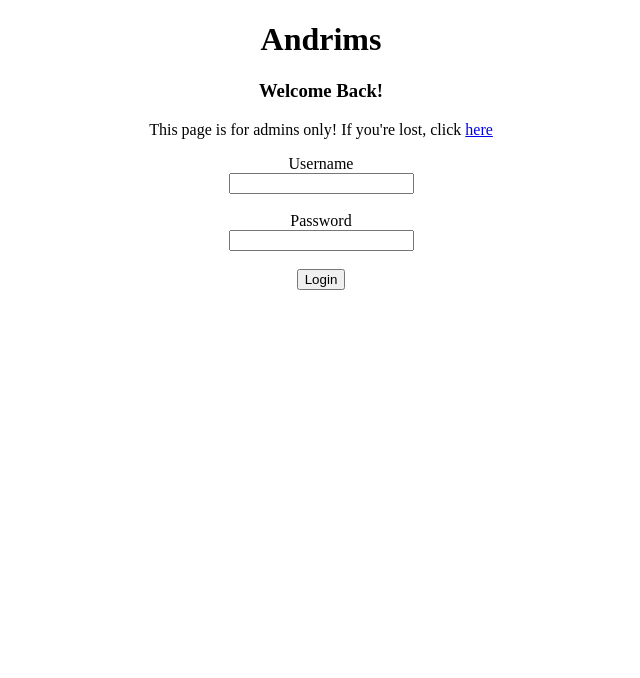
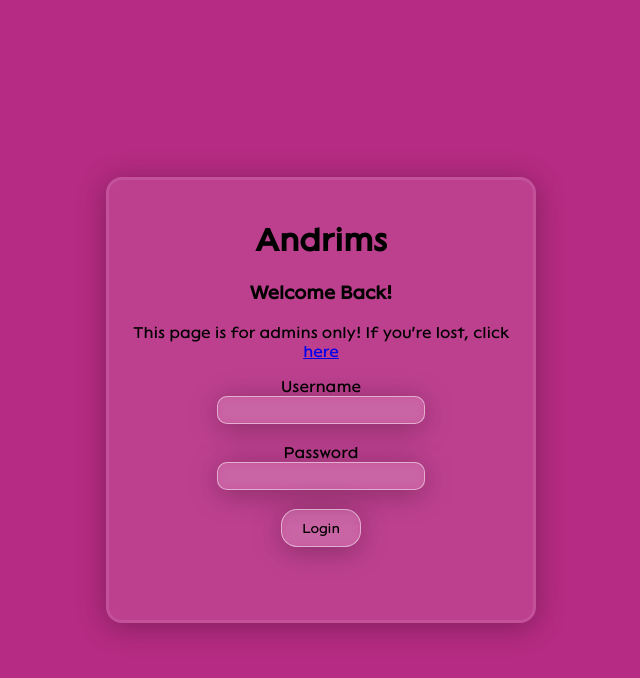
Before and after one commit to Andrims-Network/Admin-Central, a plain HTML site: page index.html in a window 1280 px wide. Shown: the whole page, without its empty margins (319-959 px from the left). Drawn offline with Linux system fonts and the light colour scheme.

Commit message:
Update index.html

```diff
--- a/index.html
+++ b/index.html
@@ -1,5 +1,3 @@
-<!-- sure, and fyi, the default font for headings and titles at andrims is called Lack, its not on google fonts, when we push on github, it works bc i use the @font-face on css :)-->
-<!-- ok ill look at the commits for the css and use that-->
 <!DOCTYPE html>
 <html lang="en">
 <head>
@@ -8,7 +6,7 @@
   <meta name="viewport" content="width=device-width, initial-scale=1.0">
   <title>Admin Central</title>
   <link rel="icon" type="image/x-icon" href="./assets/icon.png">
-  <link rel="stylesheet" href="style.css?v=1.1">
+  <link rel="stylesheet" href="styles.css?v=1.1">
   <link href="https://fonts.googleapis.com/css2?family=Montserrat:wght@300&display=swap" rel="stylesheet">
   <script>
     var userAuth = "locked";
```
